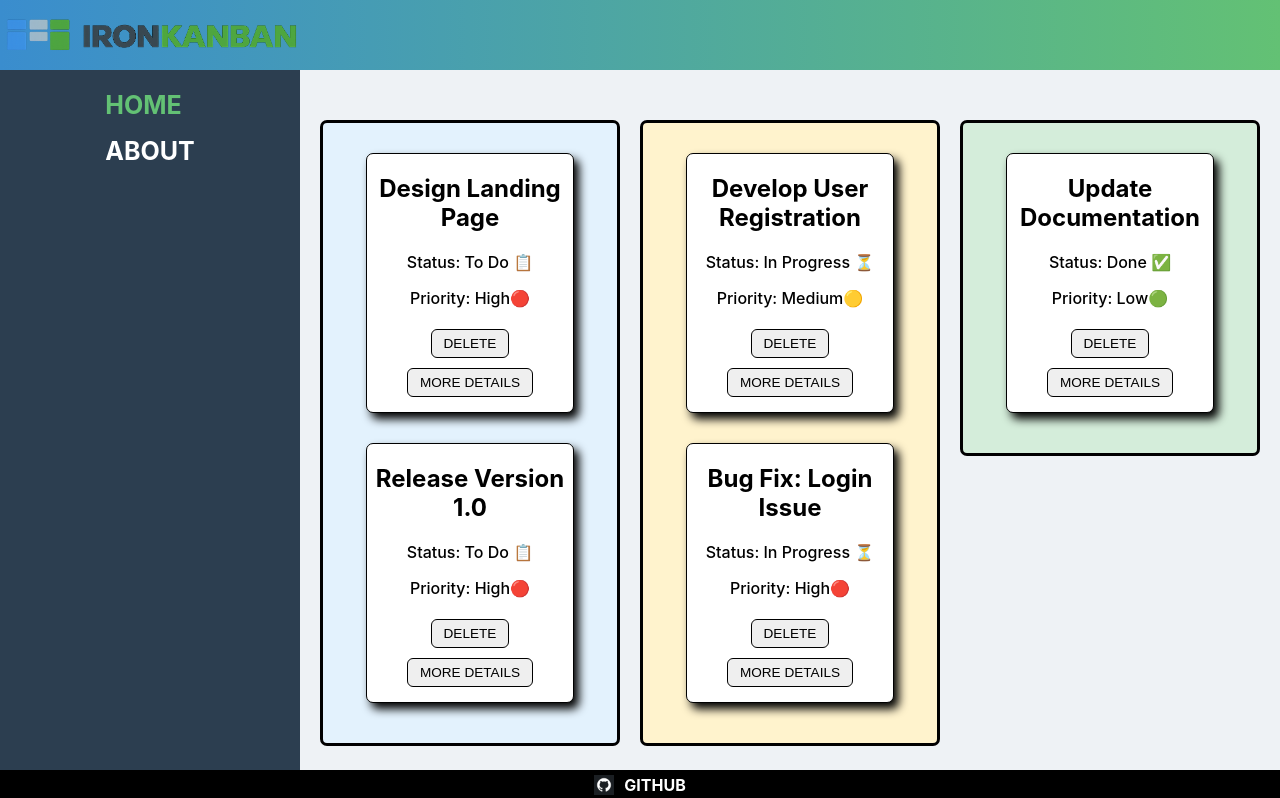
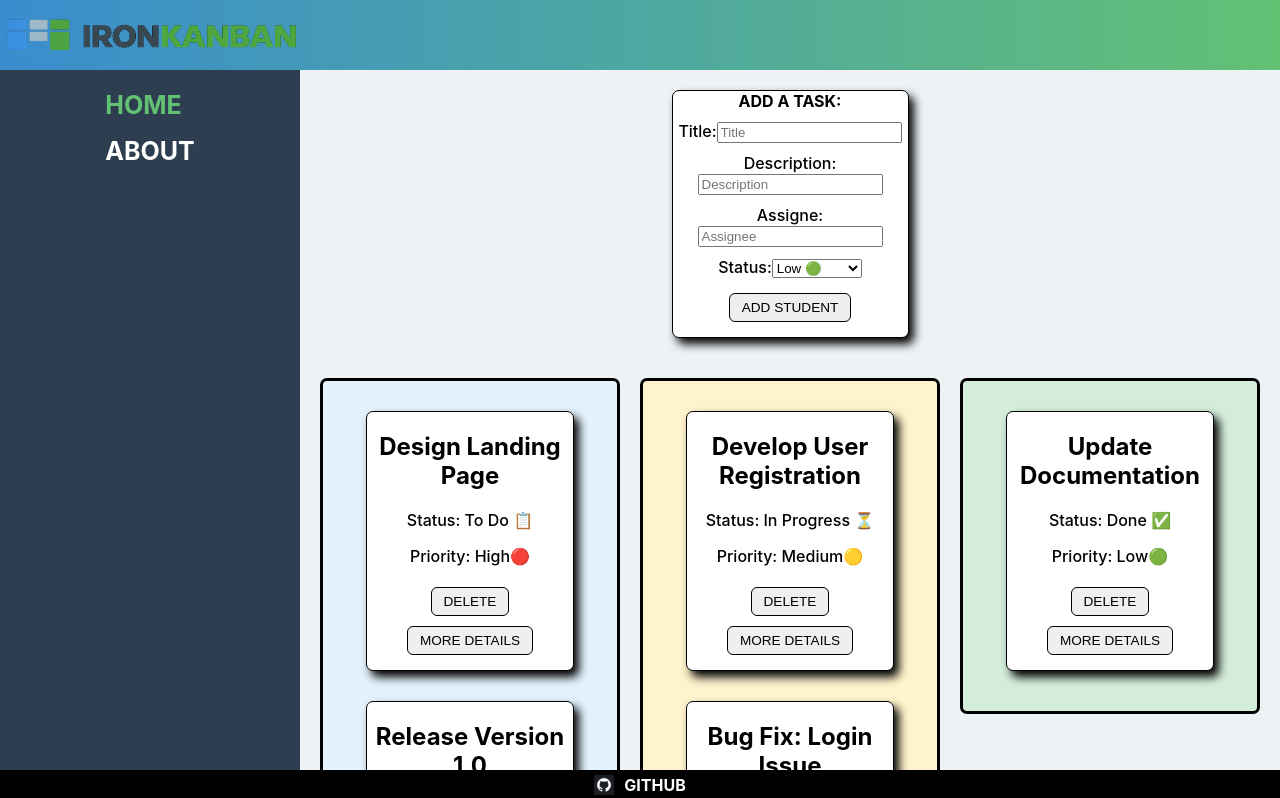
Before and after one commit to bryanpf93/react-mini-project, a React (Vite) app: page / in a window 1280 px wide. Shown: the top 798 px of the page. Built offline with nearby package versions, Linux system fonts and the light colour scheme.

Commit message:
feat: add task creation form with controlled inputs

```diff
--- a/src/App.jsx
+++ b/src/App.jsx
@@ -8,6 +8,7 @@ import tasks from "./data/tasks.json"
 import About from "./pages/About"
 import TaskDetails from "./pages/TaskDetails"
 import NotFound from "./pages/NotFound"
+import AddTask from "./pages/AddTask"
 
 
 
@@ -44,7 +45,7 @@ function App() {
 
     const newList = [newTaskWithId, ...tasksToDisplay]
 
-    setMovieToDisplay(newList)
+    settasksToDisplay (newList)
 
   }
 
@@ -61,14 +62,18 @@ function App() {
       <Header></Header>
       <SidebaR></SidebaR>
 
+
       <div className="page-container">
 
         <Routes>
           <Route
             path="/"
             element={
+              <>
+              <AddTask onCreate={createTask}></AddTask>
+              <div className="kanban-board">
 
-              <div className="kanban-board">
+
 
                 <div className="todo-column">
                   <TaskList
@@ -96,6 +101,7 @@ function App() {
 
 
               </div>
+              </>
             }
           />
 
--- a/src/index.css
+++ b/src/index.css
@@ -205,3 +205,31 @@ button {
   flex-direction: column;
   gap: 20px;
 }
+
+form {
+  width: 100%;
+  display: flex;
+  justify-content: center;
+}
+
+.form-container{
+  border: 1px solid black;
+  background-color: white;
+  width: 25%;
+  margin-bottom: 10px;
+  border-radius: 7px;
+  box-shadow: 5px 6px 10px 0px #000000;
+  display: flex;
+  flex-direction: column;
+  justify-content: center;
+  align-items: center;
+  font-weight: 500;
+  text-align: center;
+  transition: transform 0.2s ease, box-shadow 0.2s ease;
+  padding-bottom: 10px;
+  gap: 10px;
+}
+
+.form-container h4{
+  margin: 0;
+}
--- /dev/null
+++ b/src/pages/AddTask.jsx
@@ -0,0 +1,100 @@
+import { useState } from "react"
+
+function AddTask({onCreate}) {
+
+    const [title, setTitle] = useState("")
+    const [description, setDescription] = useState("")
+    const [assignee, setAssignee] = useState("")
+    const [status, setStatus] = useState("To Do")
+    const [priority, setPriority] = useState("Low")
+
+    const today = new Date().toISOString().split("T")[0];
+    const due = new Date(today);
+    due.setDate(due.getDate() + 15);
+    const dueDate = due.toISOString().split("T")[0];
+
+    const handleSubmit = (e) => {
+        e.preventDefault()
+
+        const newTask = {
+            title: title,
+            description: description,
+            assignee: assignee,
+            status: status,
+            priority: priority,
+            createdDate : today,
+            dueDate: dueDate,
+        }
+
+        onCreate(newTask)
+
+        setTitle(""),
+        setDescription(""),
+        setAssignee("")
+        setStatus("To Do")
+        setPriority("Low")
+    }
+
+    return (
+        <>
+            <form onSubmit={handleSubmit}>
+                <div className="form-container">
+                    <h4>ADD A TASK: </h4>
+
+                    <label>
+                        Title:
+                        <input
+                            name="title"
+                            type="text"
+                            value={title}
+                            onChange={(e) => setTitle(e.target.value)}
+                            placeholder="Title"
+                        />
+                    </label>
+
+                    <label>
+                        Description:
+                        <input
+                            name="description"
+                            type="text"
+                            value={description}
+                            onChange={(e) => setDescription(e.target.value)}
+                            placeholder="Description"
+                        />
+                    </label>
+
+                    <label>
+                        Assigne:
+                        <input
+                            name="assignee"
+                            type="text"
+                            value={assignee}
+                            onChange={(e) => setAssignee(e.target.value)}
+                            placeholder="Assignee"
+                        />
+                    </label>
+
+                    <label>
+                        Status:
+                        <select
+                            name="priority"
+                            value={priority}
+                            onChange={(e) => setPriority(e.target.value)}
+                        >
+                            <option value="">-- None --</option>
+                            <option value="Low">Low 🟢</option>
+                            <option value="Medium">Medium 🟡</option>
+                            <option value="High">High 🔴</option>
+                        </select>
+                    </label>
+
+                    <button type="submit">ADD STUDENT</button>
+                </div>
+            </form>
+
+
+        </>
+    )
+}
+
+export default AddTask
--- a/src/pages/TaskDetails.jsx
+++ b/src/pages/TaskDetails.jsx
@@ -9,7 +9,7 @@ function TaskDetails ({tasksArray}){
 console.log("tasksArray:", tasksArray)
 
     const task = tasksArray.find((taskObj) => {
-        return taskObj.id === taskId
+        return taskObj.id === parseInt(taskId)
     })
 
      if (!task) {
```
Also changed, not shown: src/pages/AddMovie.jsx (deleted, +0 -9 lines).
